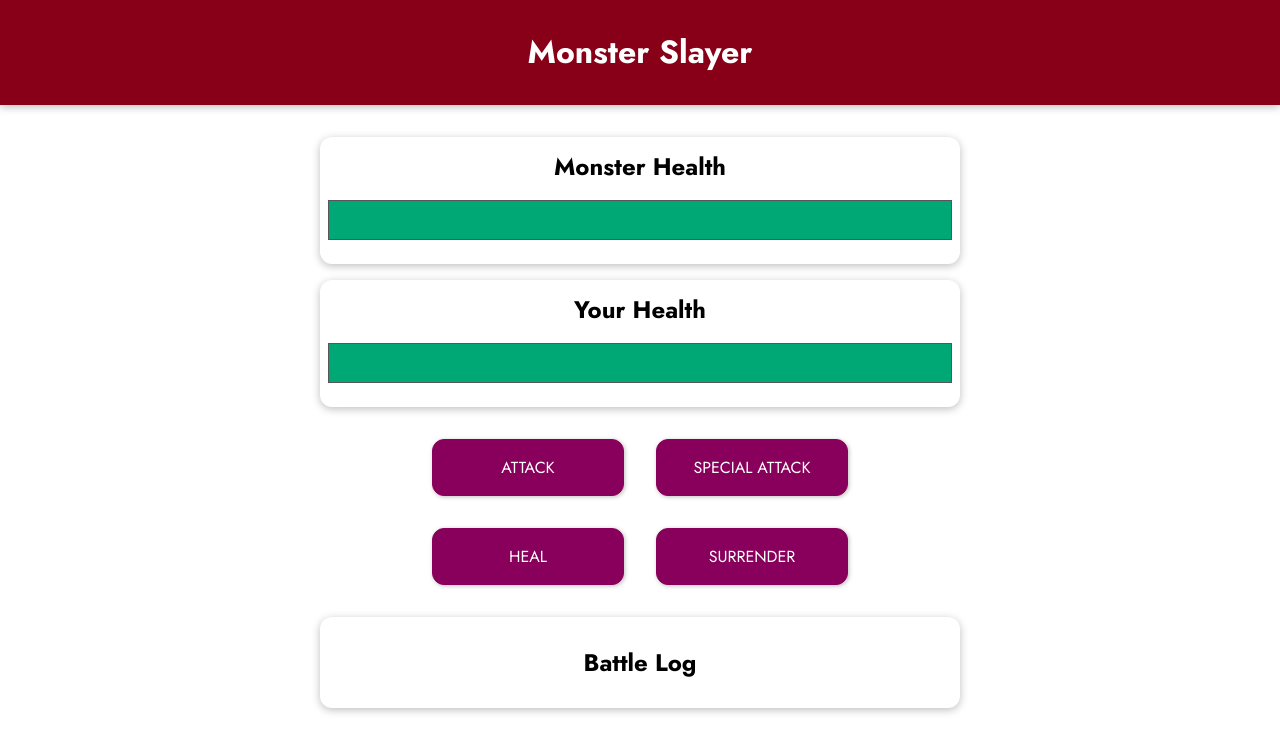
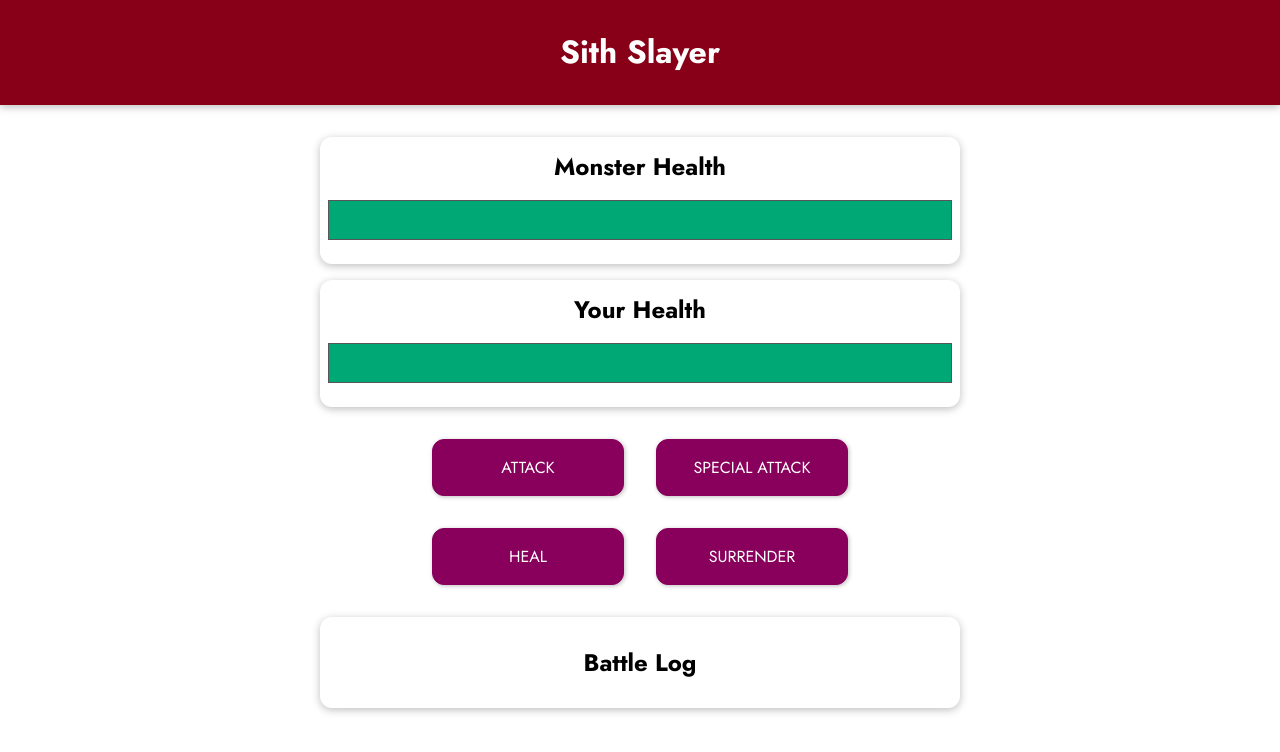
Before and after one commit to JoseAngelCabanes/VueProject7, a plain HTML site: page index.html in a window 1280 px wide. Drawn offline with nearby package versions, Linux system fonts and the light colour scheme.

Commit message:
change title

```diff
--- a/index.html
+++ b/index.html
@@ -14,7 +14,7 @@
   </head>
   <body>
     <header>
-      <h1>Monster Slayer</h1>
+      <h1>Sith Slayer</h1>
     </header>
     <div id="game">
       <section id="monster" class="container">
```
